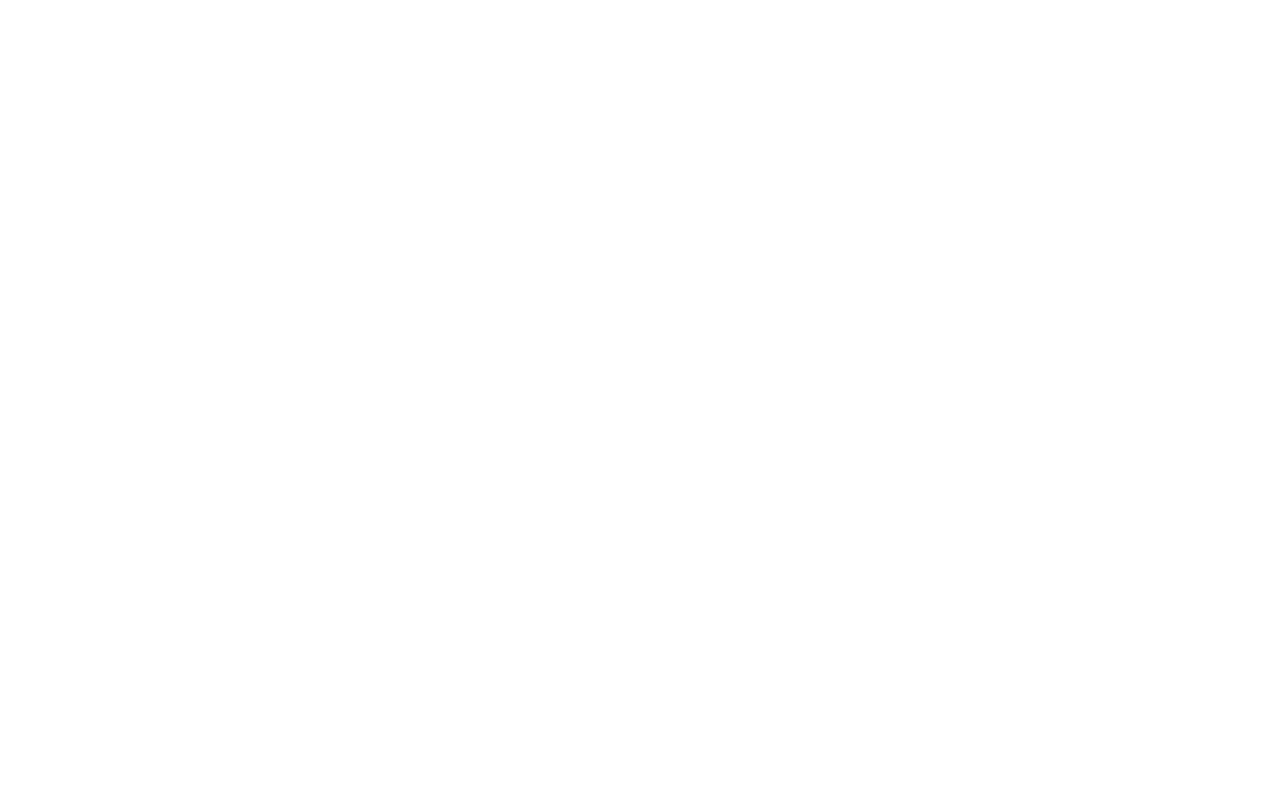
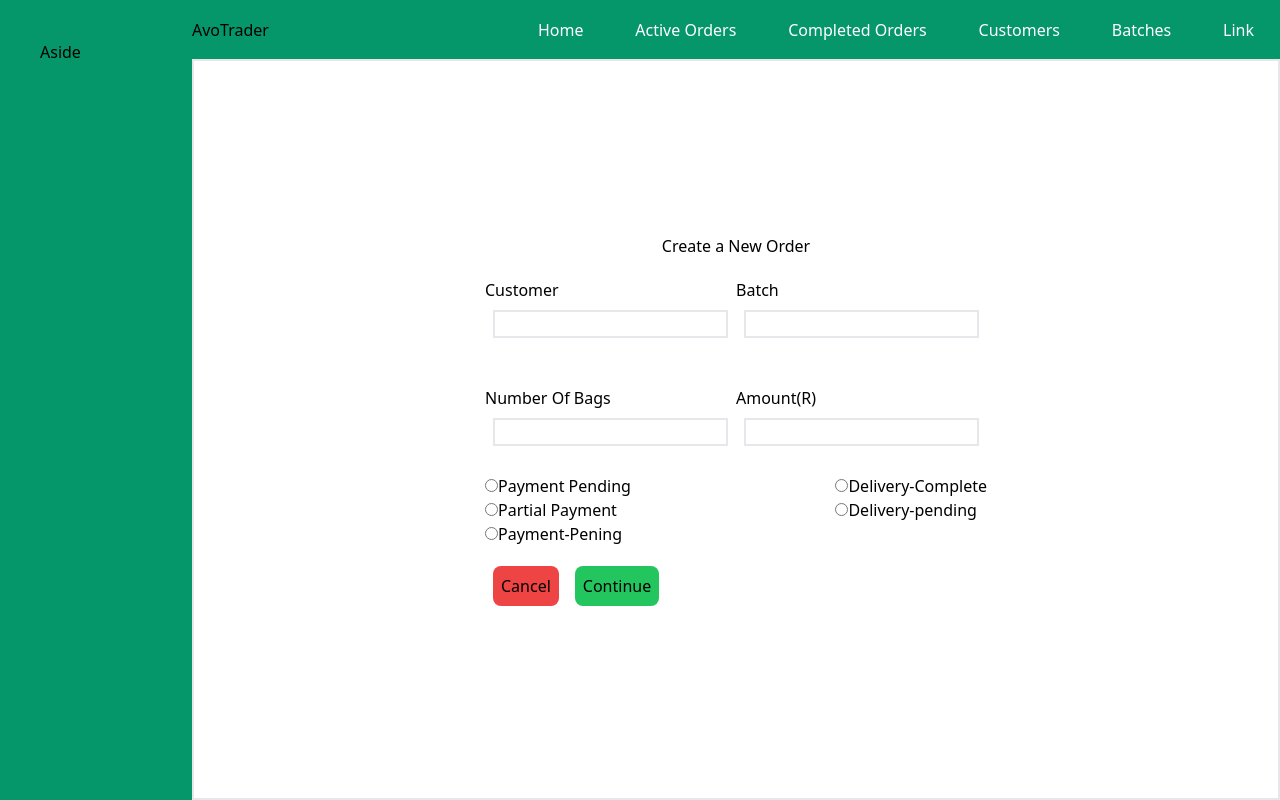
Before and after one commit to GiftSibiya/avo_trader_react, a React (Create React App) app: page /create in a window 1280 px wide. Before the commit this address had no page. Built offline with nearby package versions, Linux system fonts and the light colour scheme.

Commit message:
Package Installation

```diff
--- a/package.json
+++ b/package.json
@@ -7,6 +7,7 @@
     "@testing-library/react": "^13.4.0",
     "@testing-library/user-event": "^13.5.0",
     "react": "^18.2.0",
+    "react-data-table-component": "^7.5.4",
     "react-dom": "^18.2.0",
     "react-router-dom": "^6.21.1",
     "react-scripts": "5.0.1",
--- a/src/App.js
+++ b/src/App.js
@@ -11,6 +11,7 @@
 import Batches from "./pages/Batches";
 import Customers from "./pages/Customers";
 import CompletedOrders from "./pages/CompletedOrders";
+import CreateOrder from "./pages/CreateOrder";
 
 function App() {
   return (
@@ -24,6 +25,7 @@
             <Route path="/dashboard" element={<Batches />} />
             <Route path="/customers" element={<Customers />} />
             <Route path="/batches" element={<Batches />} />
+            <Route path="/create" element={<CreateOrder />} />
             <Route path="/completedOrders" element={<CompletedOrders />} />
           </Route>
         </Routes>
--- a/src/components/ActiveOrderCard.jsx
+++ /dev/null
@@ -1,18 +0,0 @@
-import React from "react";
-
-function ActiveOrderCard() {
-  return (
-    <div className="flex justify-between m-10 w-[75vw]">
-      <span>3</span>
-      <span>Stevie</span>
-      <span>1</span>
-      <span>90</span>
-      <span>25-Dec 25 Bags</span>
-      <span>Delevery Complete</span>
-      <span>Partial-Payment</span>
-      <span>EFT</span>
-    </div>
-  );
-}
-
-export default ActiveOrderCard;
--- a/src/components/Header.jsx
+++ b/src/components/Header.jsx
@@ -20,15 +20,15 @@
         </Link>
         <Link
           className="text-white font-medium hover:bg-orange-300 p-1 rounded-2xl"
+          to={"/completedOrders"}
+        >
+          Completed Orders
+        </Link>
+        <Link
+          className="text-white font-medium hover:bg-orange-300 p-1 rounded-2xl"
           to={"/customers"}
         >
           Customers
-        </Link>
-        <Link
-          className="text-white font-medium hover:bg-orange-300 p-1 rounded-2xl"
-          to={"/completedOrders"}
-        >
-          Completed Orders
         </Link>
         <Link
           className="text-white font-medium hover:bg-orange-300 p-1 rounded-2xl"
--- a/src/pages/ActiveOrders.jsx
+++ b/src/pages/ActiveOrders.jsx
@@ -1,37 +1,85 @@
 import React from "react";
 import Header from "../components/Header";
 import Aside from "../components/Aside";
-import ActiveOrderCard from "../components/ActiveOrderCard";
+import DataTable from "react-data-table-component";
+import { Link } from "react-router-dom";
 
 function ActiveOrders() {
+  const columns = [
+    {
+      name: "Order",
+      selector: (row) => row.order,
+    },
+    {
+      name: "Customer",
+      selector: (row) => row.customer,
+    },
+    {
+      name: "Bags",
+      selector: (row) => row.bags,
+    },
+    {
+      name: "Amount",
+      selector: (row) => row.amount,
+    },
+    {
+      name: "Batch",
+      selector: (row) => row.batch,
+    },
+    {
+      name: "Delivery Status",
+      selector: (row) => row.deliveryStatus,
+    },
+    {
+      name: "Payment Status",
+      selector: (row) => row.paymentStatus,
+    },
+    {
+      name: "Method",
+      selector: (row) => row.method,
+    },
+  ];
+  const dataB = [
+    {
+      id: 3,
+      order: 7,
+      customer: "Stevie",
+      amount: 1200,
+      bags: 2,
+    },
+    {
+      id: 2,
+      order: 8,
+      customer: "Jamie",
+      amount: 600,
+      bags: 2,
+    },
+    {
+      id: 1,
+      order: 2,
+      customer: "Charles",
+      amount: 1800,
+      bags: 3,
+      batch: "24-OCT-23/1",
+      deliveryStatus: "Complete",
+      paymentStatus: "Complete",
+      method: "EFT",
+    },
+  ];
   return (
     <>
       <body className="flex w-screen">
         <Aside />
         <section className="flex flex-col">
           <Header />
-          {/* Active Order Header Bar */}
-          <div className="flex justify-around m-5 ">
-            <span>Active Orders</span>
-            <div>
-              <span>Find by Name</span>
-              <input className="border-2 border-slate-950" type="text" />
-              <button className="border-2 border-slate-950">Search</button>
-              <button className="border-2 border-slate-950">clear</button>
-            </div>
-          </div>
-          {/* Order Table Here */}
-          <div className="flex m-10 w-[75vw] justify-between ">
-            <span>Order</span>
-            <span>Customer</span>
-            <span>Ammount</span>
-            <span>Bags</span>
-            <span>Batch</span>
-            <span>Delevery Status</span>
-            <span>Payment Status</span>
-            <span>Method</span>
-          </div>
-          <ActiveOrderCard />
+          {/* Active Order Table */}
+          <Link to={"/create"}>
+            <button className="m-10 bg-green-950 w-fit text-white p-2 rounded-xl">
+              Create New Order
+            </button>
+          </Link>
+
+          <div className=" w-[85vw] border-2"></div>
         </section>
       </body>
     </>
--- a/src/pages/CompletedOrders.jsx
+++ b/src/pages/CompletedOrders.jsx
@@ -1,14 +1,67 @@
 import React from "react";
 import Header from "../components/Header";
 import Aside from "../components/Aside";
+import DataTable from "react-data-table-component";
 
 function CompletedOrders() {
+  const columns = [
+    {
+      name: "Order",
+      selector: (row) => row.order,
+    },
+    {
+      name: "Customer",
+      selector: (row) => row.customer,
+    },
+    {
+      name: "Bags",
+      selector: (row) => row.bags,
+    },
+    {
+      name: "Amount",
+      selector: (row) => row.amount,
+    },
+    {
+      name: "Batch",
+      selector: (row) => row.batch,
+    },
+    {
+      name: "Delivery Status",
+      selector: (row) => row.deliveryStatus,
+    },
+    {
+      name: "Payment Status",
+      selector: (row) => row.paymentStatus,
+    },
+    {
+      name: "Method",
+      selector: (row) => row.method,
+    },
+  ];
+  const dataB = [
+    {
+      id: 1,
+      order: 2,
+      customer: "Charles",
+      amount: 1800,
+      bags: 3,
+      batch: "24-OCT-23/1",
+      deliveryStatus: "Complete",
+      paymentStatus: "Complete",
+      method: "EFT",
+    },
+  ];
   return (
     <>
-      <Header />
-
-      <body>
+      <body className="flex w-screen">
         <Aside />
+        <section className="flex flex-col">
+          <Header />
+          {/* Active Order Header Bar */}
+          <div className=" w-[85vw] border-2">
+            <DataTable columns={columns} data={dataB} />
+          </div>
+        </section>
       </body>
     </>
   );
--- /dev/null
+++ b/src/pages/CreateOrder.jsx
@@ -0,0 +1,136 @@
+import React from "react";
+import Header from "../components/Header";
+import Aside from "../components/Aside";
+import { useState } from "react";
+import { Link } from "react-router-dom";
+
+function CreateOrder() {
+  const [selectedOption, setSelectedOption] = useState(""); // State to track the selected option
+  const [selectedDeliveryOption, setSelectedDeliveryOption] = useState("");
+
+  const handleOptionChange = (event) => {
+    setSelectedOption(event.target.value);
+  };
+  const handleDeliveryOptionChange = (event) => {
+    setSelectedDeliveryOption(event.target.value);
+  };
+
+  return (
+    <>
+      <body className="flex w-screen">
+        <Aside />
+        <section className="flex flex-col">
+          <Header />
+          {/* Active Order Header Bar */}
+          <div className="flex flex-col items-center justify-center h-full w-[85vw] border-2 ">
+            <span>Create a New Order</span>
+            {/* Form Begins here */}
+            <form className="w-70">
+              {/* Customer and Batch */}
+              <div className="flex">
+                <div className="flex flex-col my-5">
+                  <span>Customer</span>
+                  <input className="border-2 m-2" type="text" name="" id="" />
+                </div>
+                <div className="flex flex-col my-5">
+                  <span>Batch</span>
+                  <input className="border-2 m-2" type="text" name="" id="" />
+                </div>
+              </div>
+              {/* Batch and Number Of bags */}
+              <div className="flex">
+                <div className="flex flex-col my-5">
+                  <span>Number Of Bags</span>
+                  <input className="border-2 m-2" type="text" name="" id="" />
+                </div>
+                <div className="flex flex-col my-5">
+                  <span>Amount(R)</span>
+                  <input className="border-2 m-2" type="text" name="" id="" />
+                </div>
+              </div>
+              {/* Botom Options */}
+              <div className="flex justify-between">
+                {/* Payment Status */}
+                <div className="flex flex-col">
+                  <label>
+                    <input
+                      type="radio"
+                      name="paymentOption"
+                      value="Payment Pending"
+                      checked={selectedOption === "Payment Pending"}
+                      onChange={handleOptionChange}
+                    />
+                    Payment Pending
+                  </label>
+
+                  <label>
+                    <input
+                      type="radio"
+                      name="paymentOption"
+                      value="Partial Payment"
+                      checked={selectedOption === "Partial Payment"}
+                      onChange={handleOptionChange}
+                    />
+                    Partial Payment
+                  </label>
+
+                  <label>
+                    <input
+                      type="radio"
+                      name="paymentOption"
+                      value="Payment-Pening"
+                      checked={selectedOption === "Payment-Pening"}
+                      onChange={handleOptionChange}
+                    />
+                    Payment-Pening
+                  </label>
+                </div>
+                <div>
+                  {/* Delivery Status */}
+                  <div className="flex flex-col">
+                    <label>
+                      <input
+                        type="radio"
+                        name="deliveryOption"
+                        value="Delivery-Complete"
+                        checked={selectedDeliveryOption === "Delivery-Complete"}
+                        onChange={handleDeliveryOptionChange}
+                      />
+                      Delivery-Complete
+                    </label>
+
+                    <label>
+                      <input
+                        type="radio"
+                        name="deliveryOption"
+                        value="Delivery-pending"
+                        checked={selectedDeliveryOption === "Delivery-pending"}
+                        onChange={handleDeliveryOptionChange}
+                      />
+                      Delivery-pending
+                    </label>
+                  </div>
+                </div>
+              </div>
+              <div className="flex my-5">
+                <Link to={"/dashboard"}>
+                  <button className="bg-red-500 p-2 rounded-lg mx-2 ">
+                    Cancel
+                  </button>
+                </Link>
+                <button
+                  className="bg-green-500 p-2 rounded-lg mx-2"
+                  type="submit"
+                >
+                  Continue
+                </button>
+              </div>
+            </form>
+          </div>
+        </section>
+      </body>
+    </>
+  );
+}
+
+export default CreateOrder;
--- a/src/pages/Customers.jsx
+++ b/src/pages/Customers.jsx
@@ -1,13 +1,42 @@
 import React from "react";
 import Header from "../components/Header";
 import Aside from "../components/Aside";
+import DataTable from "react-data-table-component";
 
 function Customers() {
+  const columns = [
+    {
+      name: "Name",
+      selector: (row) => row.name,
+    },
+    {
+      name: "Conatact",
+      selector: (row) => row.contact,
+    },
+    {
+      name: "Location",
+      selector: (row) => row.location,
+    },
+  ];
+  const data = [
+    {
+      id: 1,
+      name: "Stevie",
+      contact: "0123456789",
+      location: "Midrand",
+    },
+  ];
   return (
     <>
-      <Header />
-      <body>
+      <body className="flex w-screen">
         <Aside />
+        <section className="flex flex-col">
+          <Header />
+          {/* Active Order Header Bar */}
+          <div className=" w-[85vw] border-2">
+            <DataTable columns={columns} data={data} />
+          </div>
+        </section>
       </body>
     </>
   );
```
Also changed, not shown: Database/package.json (added, +18 -0 lines), 2 other files (tests, documents, lock files or other folders).
